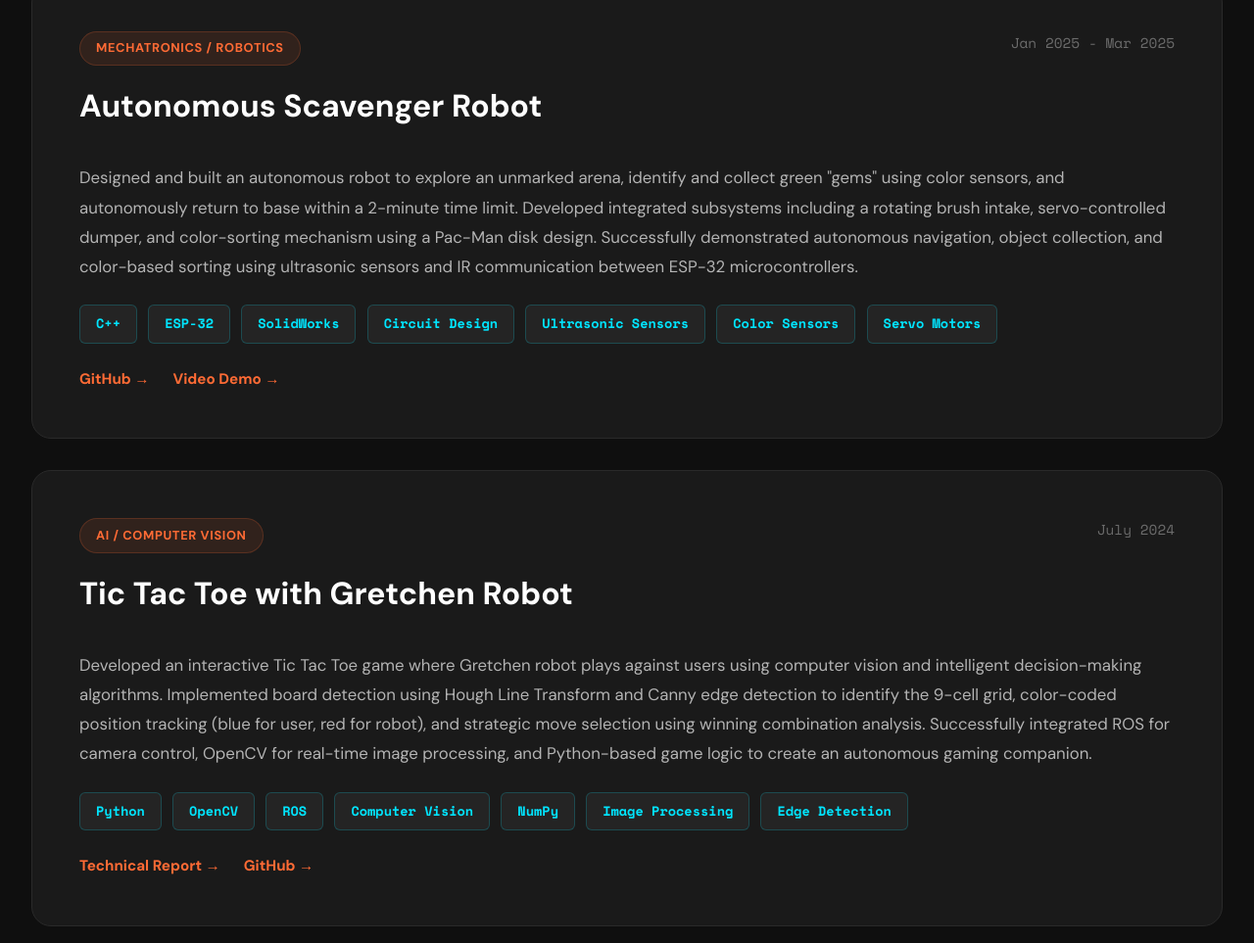
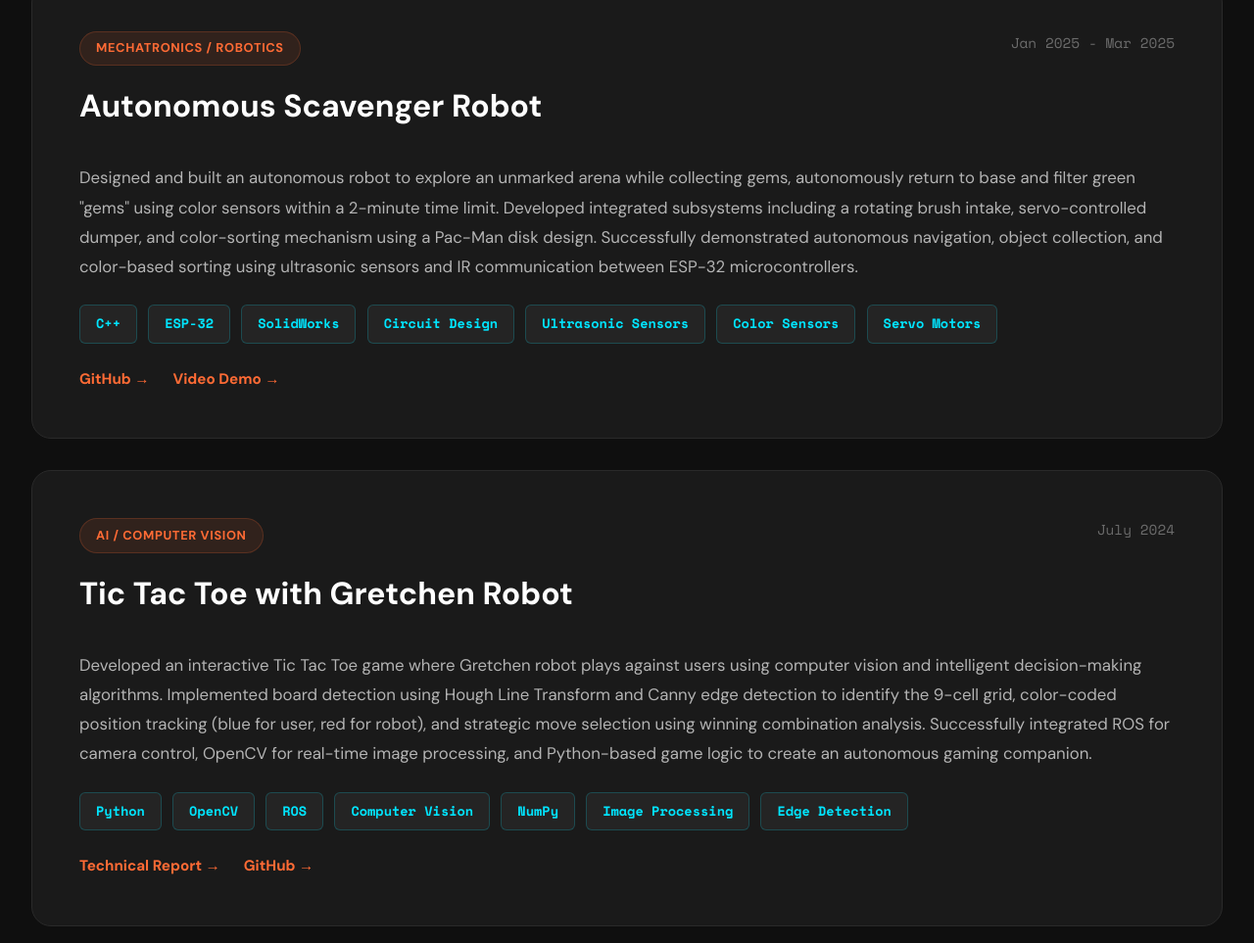
Before and after one commit to jaemin-cho04/jaemincho.github.io, a plain HTML site: page index.html in a window 1280 px wide. Shown: the part 2029-2992 px from the top of the page at 98% size. Drawn offline with nearby package versions, Linux system fonts and the light colour scheme.

Commit message:
Edit project description

```diff
--- a/index.html
+++ b/index.html
@@ -889,10 +889,11 @@
                             <div class="project-date">Jan 2025 - Mar 2025</div>
                         </div>
                         <p class="project-description">
-                            Designed and built an autonomous robot to explore an unmarked arena, identify and collect green "gems" using color sensors,
-                            and autonomously return to base within a 2-minute time limit. Developed integrated subsystems including a rotating brush intake,
-                            servo-controlled dumper, and color-sorting mechanism using a Pac-Man disk design. Successfully demonstrated autonomous navigation,
-                            object collection, and color-based sorting using ultrasonic sensors and IR communication between ESP-32 microcontrollers.
+                            Designed and built an autonomous robot to explore an unmarked arena while collecting gems, autonomously return to base and
+                            filter green "gems" using color sensors within a 2-minute time limit. Developed integrated subsystems including a rotating
+                            brush intake, servo-controlled dumper, and color-sorting mechanism using a Pac-Man disk design. Successfully demonstrated
+                            autonomous navigation, object collection, and color-based sorting using ultrasonic sensors and IR communication between
+                            ESP-32 microcontrollers.
                         </p>
                         <div class="project-tech">
                             <span class="tech-badge">C++</span>
```
